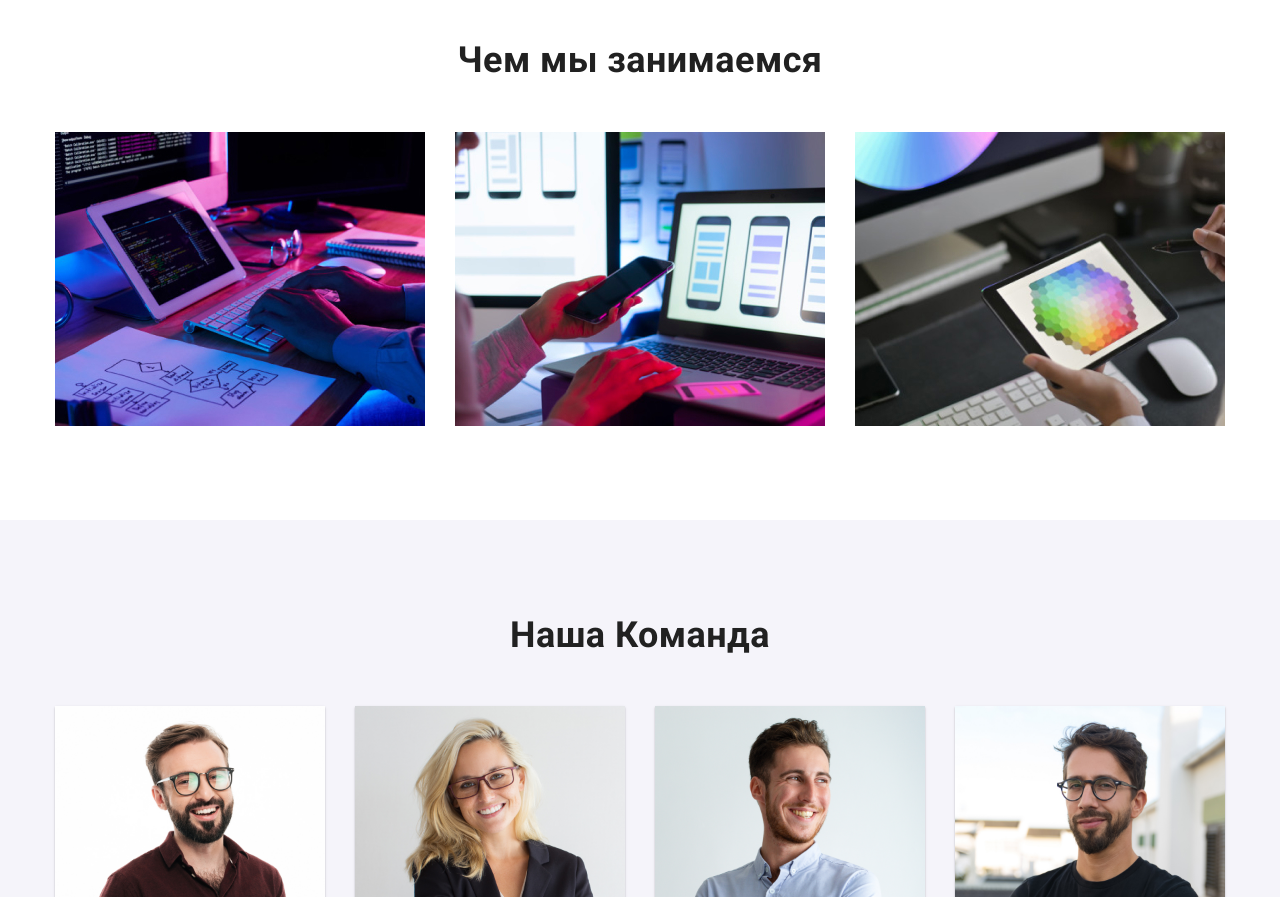
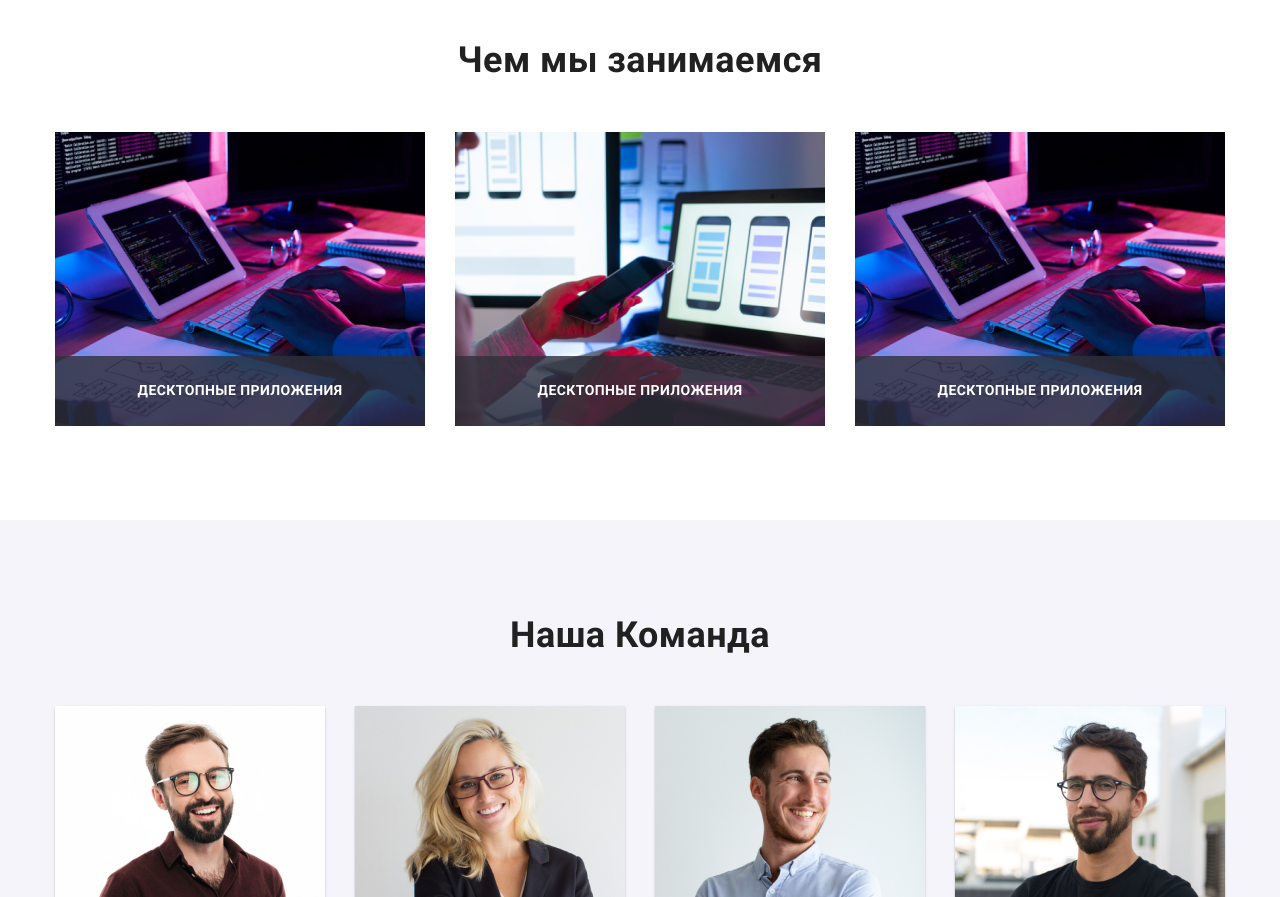
Before and after one commit to Vladislav220294/goit-markup-hw-05, a plain HTML site: page index.html in a window 1280 px wide. Shown: the part 1080-1977 px from the top of the page. Drawn offline with Linux system fonts and the light colour scheme.

Commit message:
Добавляет подписи к фото

```diff
--- a/css/styles.css
+++ b/css/styles.css
@@ -160,6 +160,23 @@ img {
 .main-page {
   color: var(--accent-color);
 }
+.navigation-list.main-page {
+  position: relative;
+}
+.navigation-list.main-page::after {
+  position: absolute;
+
+  bottom: -32px;
+  left: 0;
+
+  content: '';
+  width: 100%;
+  height: 4px;
+
+  background: #2196f3;
+  box-shadow: 0px 4px 4px rgba(0, 0, 0, 0.25);
+  border-radius: 2px;
+}
 .section {
   padding-top: 94px;
   padding-bottom: 94px;
@@ -255,8 +272,33 @@ img {
 .responsibilities-list {
   display: flex;
 }
+
 .responsibilities-item:not(:last-child) {
   margin-right: 30px;
+}
+.responsibilities-animation {
+  position: relative;
+}
+.responsibilities-animation-thumb {
+  position: absolute;
+  bottom: 0;
+  left: 0;
+  width: 100%;
+  height: 70px;
+  display: flex;
+  justify-content: center;
+  align-items: center;
+
+  background: rgba(47, 48, 58, 0.8);
+}
+.responsibilities-animation-text {
+  font-weight: 700;
+  font-size: 14px;
+  line-height: calc(16 / 12);
+  text-align: center;
+  text-transform: uppercase;
+
+  color: #ffffff;
 }
 .section-our-team {
   background-color: #f5f4fa;
--- a/index.html
+++ b/index.html
@@ -17,7 +17,7 @@
         <a class="logo" lang="en" href="./">Web<span class="logo-studio-black">Studio</span></a>
         <nav>
             <ul class="header-list list">
-                <li class="header-item"><a class="link navigation-list main-page" href="./index.html">Студия</a></li>
+                <li class="header-item main-page"><a class="link navigation-list main-page" href="./index.html">Студия</a></li>
                 <li class="header-item"><a class="link navigation-list " href="./portfolio.html">Портфолио</a></li>
                 <li class="header-item"><a class="link navigation-list" href="">Контакты</a></li>
             </ul>
@@ -96,9 +96,23 @@
             <div class="container">
             <h2 class="responsibilities-title section-title">Чем мы занимаемся</h2>
             <ul class="responsibilities-list list">
-                <li class="responsibilities-item"><img src="./image/box1.jpg" alt="пишем код" width="370" height="294"></li>
-                <li class="responsibilities-item"><img src="./image/box2.jpg" alt="делаем макет" width="370" height="294"></li>
-                <li class="responsibilities-item"><img src="./image/box3.jpg" alt="дизайн" width="370" height="294"></li>
+                <li class="responsibilities-item">
+                    <div class="responsibilities-animation"><img src="./image/box1.jpg" alt="пишем код" width="370" height="294">
+                    <div class="responsibilities-animation-thumb"><p class="responsibilities-animation-text">Десктопные приложения</p></div></div></li>
+                <li class="responsibilities-item">
+                    <div class="responsibilities-animation"><img src="./image/box2.jpg" alt="пишем код" width="370" height="294">
+                        <div class="responsibilities-animation-thumb">
+                            <p class="responsibilities-animation-text">Десктопные приложения</p>
+                        </div>
+                    </div>
+                </li>
+                <li class="responsibilities-item">
+                    <div class="responsibilities-animation"><img src="./image/box1.jpg" alt="пишем код" width="370" height="294">
+                        <div class="responsibilities-animation-thumb">
+                            <p class="responsibilities-animation-text">Десктопные приложения</p>
+                        </div>
+                    </div>
+                </li>
             </ul>
             </div>
         </section>
```
Also changed, not shown: portfolio.html (+1 -1 lines).
